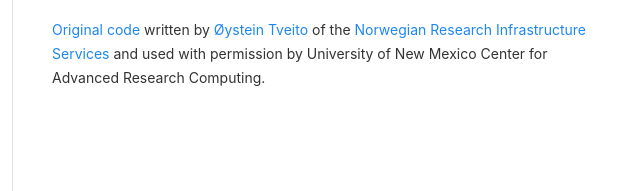
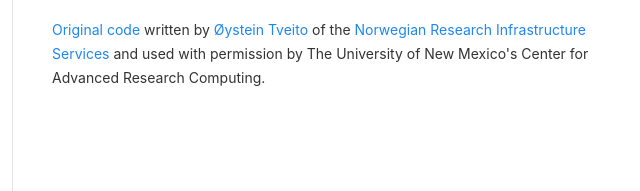
Before and after one commit to nap23carc/probable-octo-potato, a plain HTML site: page index.html in a window 1280 px wide. Shown: the part 390-581 px from the top of the page, 628-1268 px from the left. Drawn offline with nearby package versions, Linux system fonts and the light colour scheme.

Commit message:
Fixed attribution

```diff
--- a/index.html
+++ b/index.html
@@ -318,7 +318,7 @@
         <div class="uk-width-1-2">
           <label class="uk-form-label">Job script (copy paste this and adjust)</label>
           <pre><code>{{ jobScript }}</code></pre>
-          <label class="uk-form-label"><a href="https://gitlab.sigma2.no/open/job-script-generator">Original code</a> written by <a href="https://en.uit.no/ansatte/person?p_document_id=426025">Øystein Tveito</a> of the  <a href="https://www.sigma2.no/nris">Norwegian Research Infrastructure Services</a> and used with permission by University of New Mexico Center for Advanced Research Computing.</label>
+          <label class="uk-form-label"><a href="https://gitlab.sigma2.no/open/job-script-generator">Original code</a> written by <a href="https://en.uit.no/ansatte/person?p_document_id=426025">Øystein Tveito</a> of the  <a href="https://www.sigma2.no/nris">Norwegian Research Infrastructure Services</a> and used with permission by The University of New Mexico's Center for Advanced Research Computing.</label>
         </div> <!-- column -->
 
       </div> <!-- uk-grid -->
```
